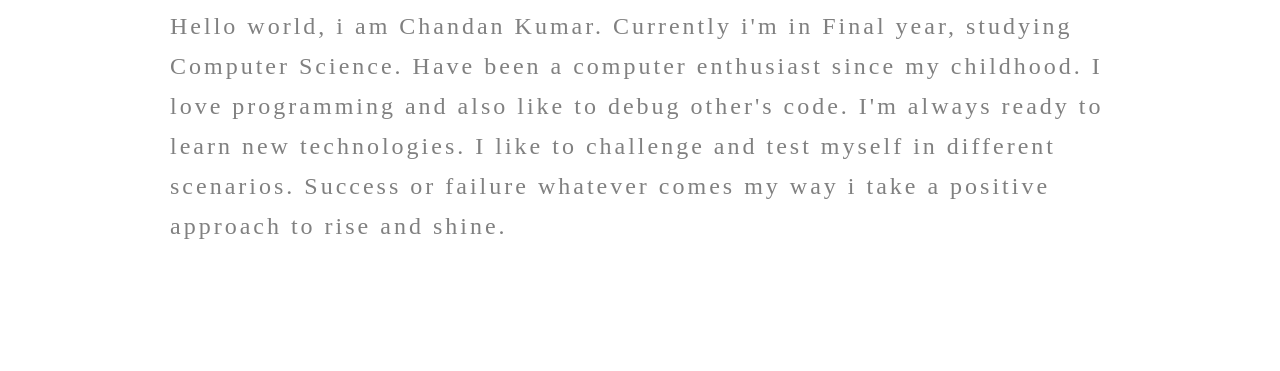
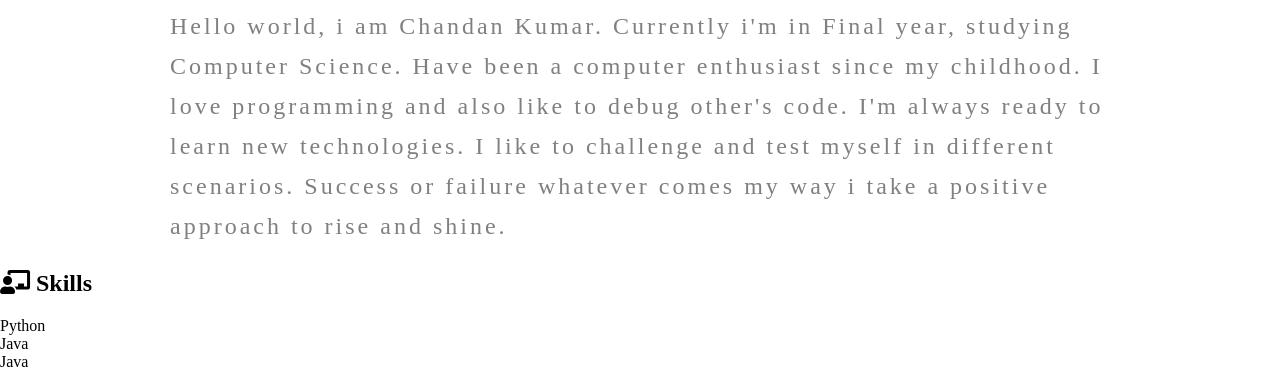
Before and after one commit to chandan0-1/Resume-Project, a plain HTML site: page Resume Project/index.html in a window 1280 px wide. Shown: the part 630-1001 px from the top of the page. Before the commit the page ends 900 px from the top, so only its background shows below. Drawn offline with Linux system fonts and the light colour scheme.

Commit message:
Added few part of the Skills Section

```diff
--- a/Resume Project/index.html
+++ b/Resume Project/index.html
@@ -4,6 +4,7 @@
   <meta charset="UTF-8">
   <!-- <meta name="viewport" content="width=device-width, initial-scale=1.0"> -->
   <link rel="stylesheet" type="text/css" href="style.css">
+      <link rel="stylesheet" href="https://use.fontawesome.com/releases/v5.5.0/css/all.css" integrity="sha384-B4dIYHKNBt8Bc12p+WXckhzcICo0wtJAoU8YZTY5qE0Id1GSseTk6S+L3BlXeVIU" crossorigin="anonymous">
   <title>Chandan Kumar</title>
 </head>
 <body>
@@ -70,6 +71,39 @@
       </section>
 
       <section id ="skills">
+        <h1 class="skills-heading">
+          <span>
+          <i class="fas fa-chalkboard-teacher"></i></span>
+          <span>Skills</span>
+        </h1>
+
+        <div class="skills-display">
+          <div class="skills-progress">
+            <div class="eighty-five-percent color-blue">
+              <div class="skill-name">
+                <span>Python</span>
+              </div>
+            </div>
+          </div>
+
+          <div class="skills-progress">
+            <div class="eighty-five-percent color-blue">
+              <div class="skill-name">
+                <span>Java</span>
+              </div>
+            </div>
+          </div>
+
+                    <div class="skills-progress">
+            <div class="eighty-five-percent color-blue">
+              <div class="skill-name">
+                <span>Java</span>
+              </div>
+            </div>
+          </div>
+
+
+        </div>
 
       </section>
 
```
